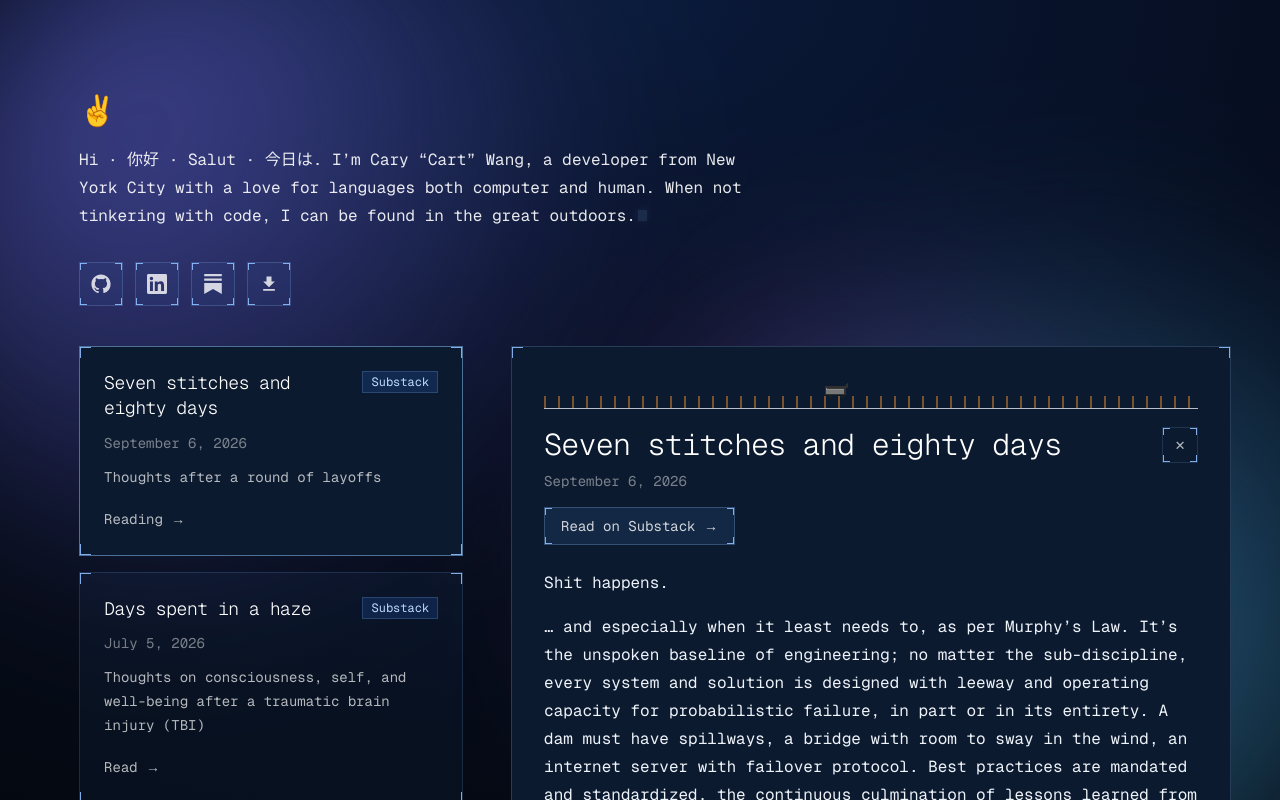
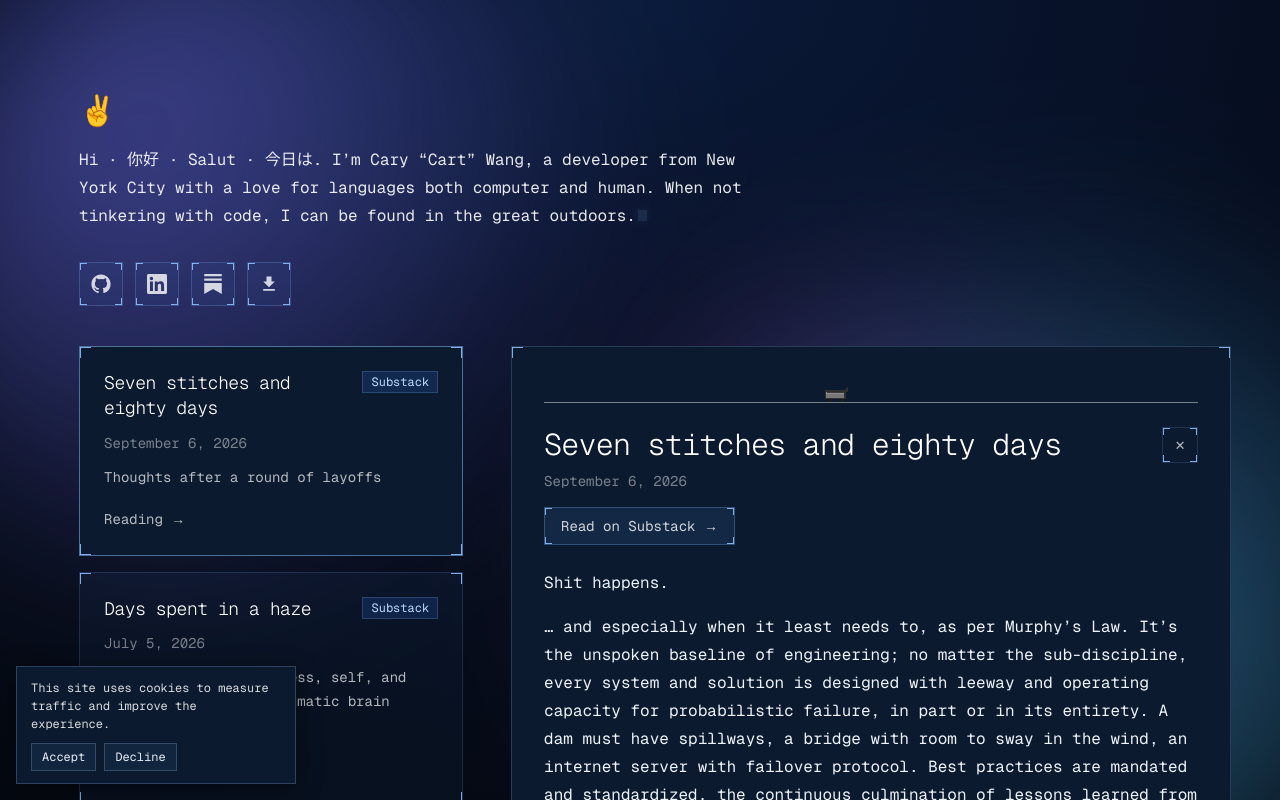
Before and after one commit to wangcary19/caryw.dev, a Next.js app: page / in a window 1280 px wide. Both pictures are taken after a click on the button 271 px from the left and 450 px from the top of the page. Shown: the top 800 px of the page. Built offline with nearby package versions, Linux system fonts and the light colour scheme.

Commit message:
Cookie consent popup + visitor analytics logging; 1px silver rail

```diff
--- /dev/null
+++ b/src/app/api/track/route.ts
@@ -0,0 +1,27 @@
+import { NextResponse } from "next/server";
+
+/**
+ * Analytics endpoint. Receives visitor metadata and logs it via stdout, which
+ * Vercel surfaces in the project's Runtime Logs (Functions → runtime logs).
+ */
+export async function POST(req: Request) {
+  let body: Record<string, unknown> = {};
+  try {
+    body = await req.json();
+  } catch {
+    // ignore malformed bodies
+  }
+
+  const entry = {
+    time: new Date().toISOString(),
+    ip: req.headers.get("x-forwarded-for")?.split(",")[0]?.trim() ?? null,
+    userAgent: req.headers.get("user-agent") ?? null,
+    language: req.headers.get("accept-language") ?? null,
+    referer: req.headers.get("referer") ?? null,
+    ...body,
+  };
+
+  console.log("[track]", JSON.stringify(entry));
+
+  return NextResponse.json({ ok: true });
+}
--- a/src/app/globals.css
+++ b/src/app/globals.css
@@ -279,16 +279,14 @@ body {
   position: absolute;
   left: 0;
   right: 0;
-  bottom: 0;
-  height: 15px;
-  background:
-    linear-gradient(#b6bfc9, #b6bfc9) 0 12px / 100% 1px no-repeat,
-    repeating-linear-gradient(90deg, #7a5230 0 2px, transparent 2px 14px) 0 0 / 100% 12px no-repeat;
+  bottom: 8px;
+  height: 1px;
+  background: #7a828a;
 }
 
 .minecart {
   position: absolute;
-  bottom: 12px;
+  bottom: 8px;
   left: -48px;
   animation: minecart-ride 6s linear forwards;
 }
@@ -317,3 +315,47 @@ body {
     animation: none;
   }
 }
+
+/* Cookie consent popup (small, bottom-left, square) */
+.cookie-popup {
+  position: fixed;
+  bottom: 16px;
+  left: 16px;
+  z-index: 70;
+  max-width: 280px;
+  padding: 12px 14px;
+  background: #0c1a2f;
+  border: 1px solid rgba(148, 184, 232, 0.25);
+  border-radius: 0;
+  color: #e8eef8;
+  font-size: 12px;
+  line-height: 1.5;
+  box-shadow: 0 6px 24px rgba(0, 0, 0, 0.45);
+}
+
+.cookie-popup p {
+  margin: 0 0 10px;
+  color: rgba(255, 255, 255, 0.85);
+}
+
+.cookie-actions {
+  display: flex;
+  gap: 8px;
+}
+
+.cookie-actions button {
+  border: 1px solid rgba(148, 184, 232, 0.25);
+  border-radius: 0;
+  background: rgba(96, 165, 250, 0.08);
+  color: #e8eef8;
+  padding: 4px 10px;
+  font-size: 12px;
+  font-family: inherit;
+  cursor: pointer;
+  transition: background-color 0.2s ease, border-color 0.2s ease;
+}
+
+.cookie-actions button:hover {
+  background: rgba(96, 165, 250, 0.18);
+  border-color: rgba(148, 184, 232, 0.45);
+}
--- a/src/app/layout.tsx
+++ b/src/app/layout.tsx
@@ -1,6 +1,7 @@
 import type { Metadata } from "next";
 import { Geist, Geist_Mono } from "next/font/google";
 import LiveBackground from "@/components/LiveBackground";
+import CookieConsent from "@/components/CookieConsent";
 import "./globals.css";
 
 const geistSans = Geist({
@@ -28,6 +29,7 @@ export default function RootLayout({ children }: LayoutProps<"/">) {
       <body className="min-h-screen">
         <LiveBackground />
         {children}
+        <CookieConsent />
       </body>
     </html>
   );
--- /dev/null
+++ b/src/components/CookieConsent.tsx
@@ -0,0 +1,62 @@
+"use client";
+
+import { useEffect, useState } from "react";
+
+const CONSENT_KEY = "cookie_consent";
+
+function track() {
+  fetch("/api/track", {
+    method: "POST",
+    headers: { "content-type": "application/json" },
+    body: JSON.stringify({
+      page: window.location.pathname,
+      screen: `${window.screen.width}x${window.screen.height}`,
+      viewport: `${window.innerWidth}x${window.innerHeight}`,
+      timezone: Intl.DateTimeFormat().resolvedOptions().timeZone,
+    }),
+  }).catch(() => {});
+}
+
+/**
+ * Small cookie-consent popup (bottom-left). Analytics only fires after the
+ * user accepts.
+ */
+export default function CookieConsent() {
+  const [show, setShow] = useState(false);
+
+  useEffect(() => {
+    const stored = localStorage.getItem(CONSENT_KEY);
+    if (stored === "accepted") {
+      track();
+      return;
+    }
+    if (!stored) {
+      const id = requestAnimationFrame(() => setShow(true));
+      return () => cancelAnimationFrame(id);
+    }
+  }, []);
+
+  const choose = (value: "accepted" | "declined") => {
+    localStorage.setItem(CONSENT_KEY, value);
+    setShow(false);
+    if (value === "accepted") track();
+  };
+
+  if (!show) return null;
+
+  return (
+    <div className="cookie-popup" role="dialog" aria-label="Cookie policy">
+      <p>
+        This site uses cookies to measure traffic and improve the experience.
+      </p>
+      <div className="cookie-actions">
+        <button type="button" onClick={() => choose("accepted")}>
+          Accept
+        </button>
+        <button type="button" onClick={() => choose("declined")}>
+          Decline
+        </button>
+      </div>
+    </div>
+  );
+}
```
Also changed, not shown: src/components/MinecartEasterEgg.tsx (+8 -1 lines).
